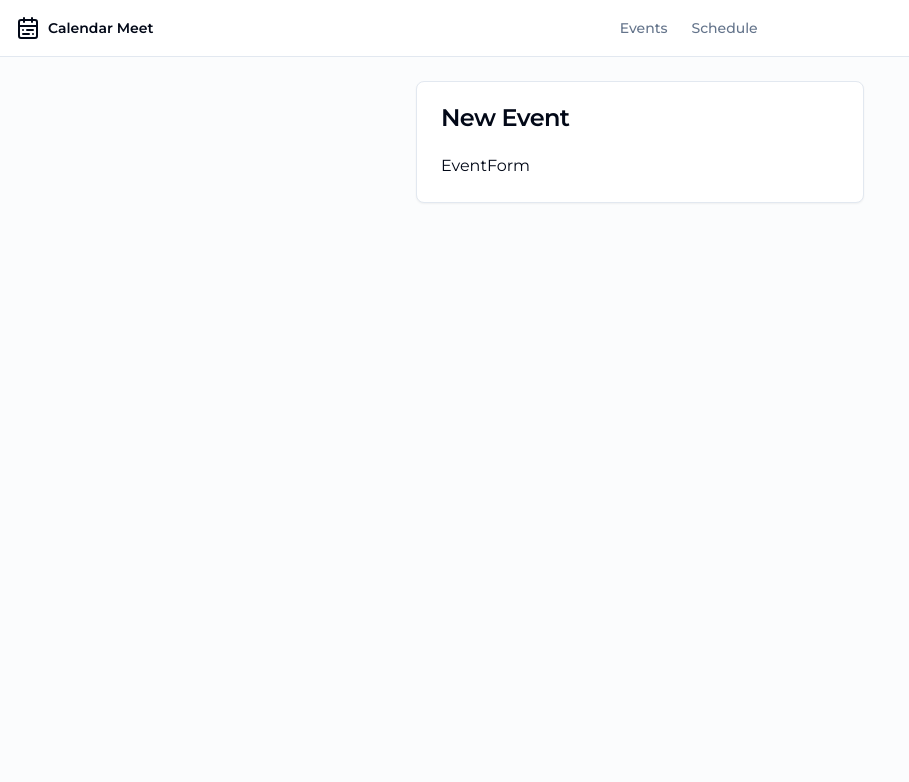
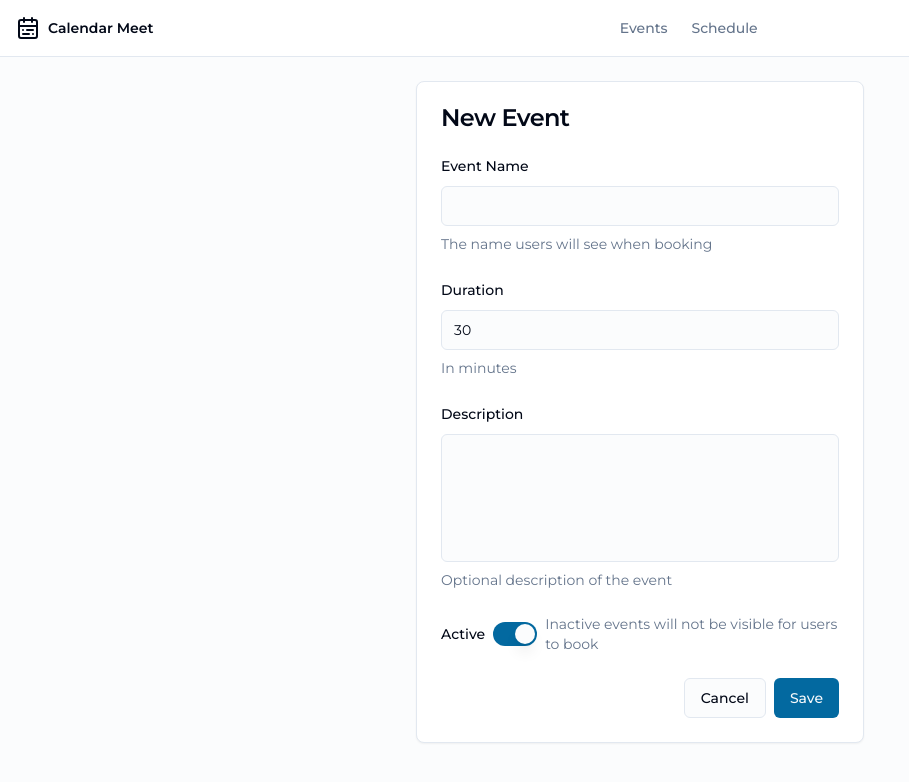
Before and after one commit to parth-develops/calendar-meet, a Next.js app: page /events/new in a window 1280 px wide. Shown: the top 782 px of the page, without its empty margins (0-909 px from the left). Built offline with nearby package versions, Linux system fonts and the light colour scheme; no server answers.

Commit message:
Developed events form page and its server action

```diff
--- a/package.json
+++ b/package.json
@@ -30,6 +30,7 @@
     "react-hook-form": "^7.53.2",
     "tailwind-merge": "^2.5.5",
     "tailwindcss-animate": "^1.0.7",
+    "use-server": "^0.4.9",
     "zod": "^3.23.8"
   },
   "devDependencies": {
--- a/src/app/(private)/events/page.tsx
+++ b/src/app/(private)/events/page.tsx
@@ -13,6 +13,9 @@ export default async function EventsPage() {
         where: ({ clerkUserId }, { eq }) => eq(clerkUserId, userId),
         orderBy: ({ createdAt }, { desc }) => desc(createdAt),
     })
+
+    console.log(events);
+
 
     return (
         <>
--- a/src/components/forms/EventForm.tsx
+++ b/src/components/forms/EventForm.tsx
@@ -4,6 +4,13 @@ import { useForm } from "react-hook-form"
 import { z } from "zod";
 import { zodResolver } from '@hookform/resolvers/zod';
 import { eventFormSchema } from "@/schema/events";
+import { Form, FormControl, FormDescription, FormField, FormItem, FormLabel, FormMessage } from "../ui/form";
+import { Input } from "../ui/input";
+import { Button } from "../ui/button";
+import Link from "next/link";
+import { Textarea } from "../ui/textarea";
+import { Switch } from "../ui/switch";
+import { createEvent } from "@/server/actions/events";
 
 
 export default function EventForm() {
@@ -15,7 +22,81 @@ export default function EventForm() {
         }
     })
 
+    async function onSubmit(values: z.infer<typeof eventFormSchema>) {
+        console.log(values);
+        await createEvent(values)
+    }
+
     return (
-        <div>EventForm</div>
+        <Form {...form}>
+            <form onSubmit={form.handleSubmit(onSubmit)} className="flex gap-6 flex-col">
+                <FormField
+                    control={form.control}
+                    name="name"
+                    render={({ field }) => (
+                        <FormItem>
+                            <FormLabel>Event Name</FormLabel>
+                            <FormControl>
+                                <Input {...field} />
+                            </FormControl>
+                            <FormDescription>The name users will see when booking</FormDescription>
+                            <FormMessage />
+                        </FormItem>
+                    )}
+                />
+                <FormField
+                    control={form.control}
+                    name="durationInMinutes"
+                    render={({ field }) => (
+                        <FormItem>
+                            <FormLabel>Duration</FormLabel>
+                            <FormControl>
+                                <Input type="number" {...field} />
+                            </FormControl>
+                            <FormDescription>In minutes</FormDescription>
+                            <FormMessage />
+                        </FormItem>
+                    )}
+                />
+                <FormField
+                    control={form.control}
+                    name="description"
+                    render={({ field }) => (
+                        <FormItem>
+                            <FormLabel>Description</FormLabel>
+                            <FormControl>
+                                <Textarea className="resize-none h-32" {...field} />
+                            </FormControl>
+                            <FormDescription>Optional description of the event</FormDescription>
+                            <FormMessage />
+                        </FormItem>
+                    )}
+                />
+                <FormField
+                    control={form.control}
+                    name="isActive"
+                    render={({ field }) => (
+                        <FormItem>
+                            <div className="flex items-center gap-2">
+                                <FormLabel>Active</FormLabel>
+                                <FormControl>
+                                    <Switch checked={field.value} onCheckedChange={field.onChange} />
+                                </FormControl>
+                                <FormDescription>Inactive events will not be visible for users to book</FormDescription>
+                                <FormMessage />
+                            </div>
+                        </FormItem>
+                    )}
+                />
+                <div className="flex gap-2 justify-end">
+                    <Button type="button" asChild variant="outline">
+                        <Link href="/events">Cancel</Link>
+                    </Button>
+                    <Button type="submit">
+                        Save
+                    </Button>
+                </div>
+            </form>
+        </Form>
     )
 }
--- /dev/null
+++ b/src/server/actions/events.ts
@@ -0,0 +1,22 @@
+"use server";
+
+import { db } from "@/drizzle/db";
+import { EventTable } from "@/drizzle/schema";
+import { eventFormSchema } from "@/schema/events";
+import { auth } from "@clerk/nextjs/server";
+import { redirect } from "next/navigation";
+import "use-server";
+import { z } from "zod";
+
+export async function createEvent(unsafeData: z.infer<typeof eventFormSchema>) {
+    const { userId } = await auth();
+    const { success, data, } = eventFormSchema.safeParse(unsafeData)
+
+    if (!success || userId === null) {
+        return { error: true }
+    }
+
+    db.insert(EventTable).values({ ...data, clerkUserId: userId })
+
+    redirect("/events")
+}
```
Also changed, not shown: 1 other file (tests, documents, lock files or other folders).
